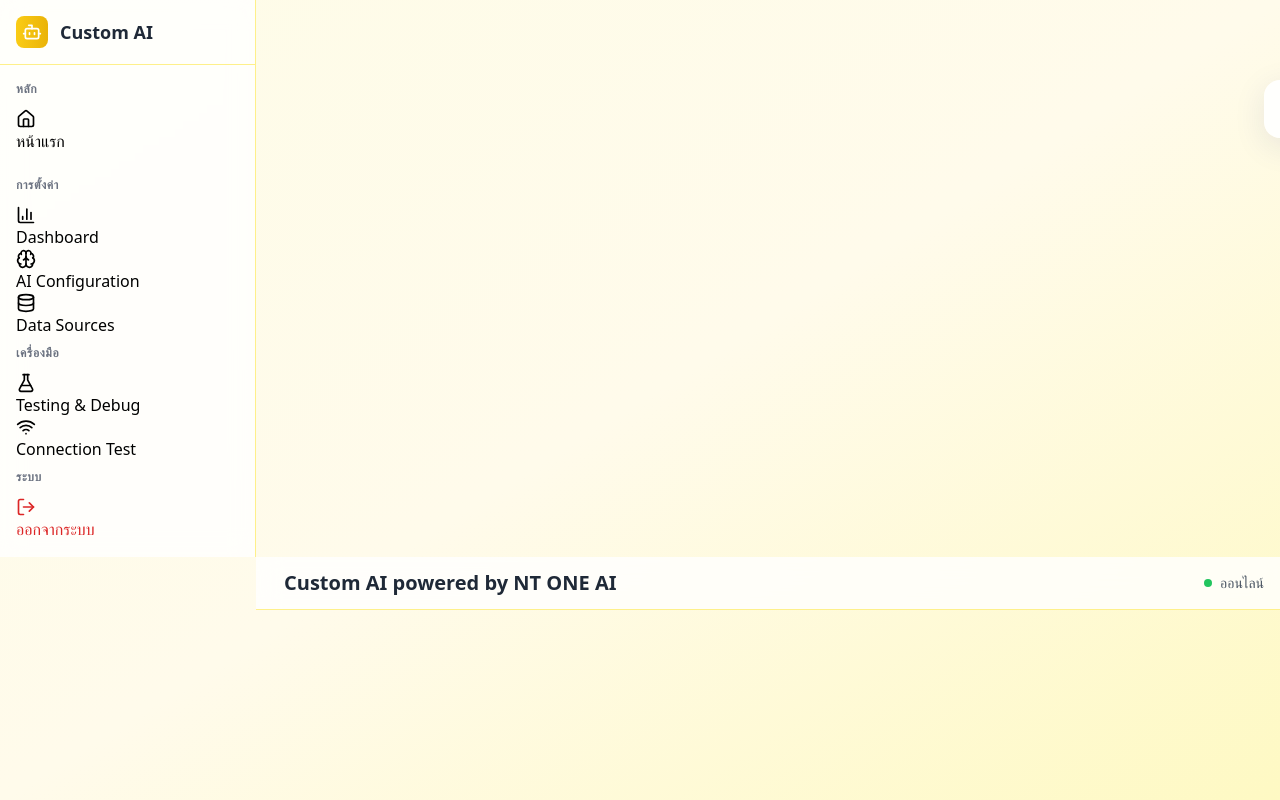
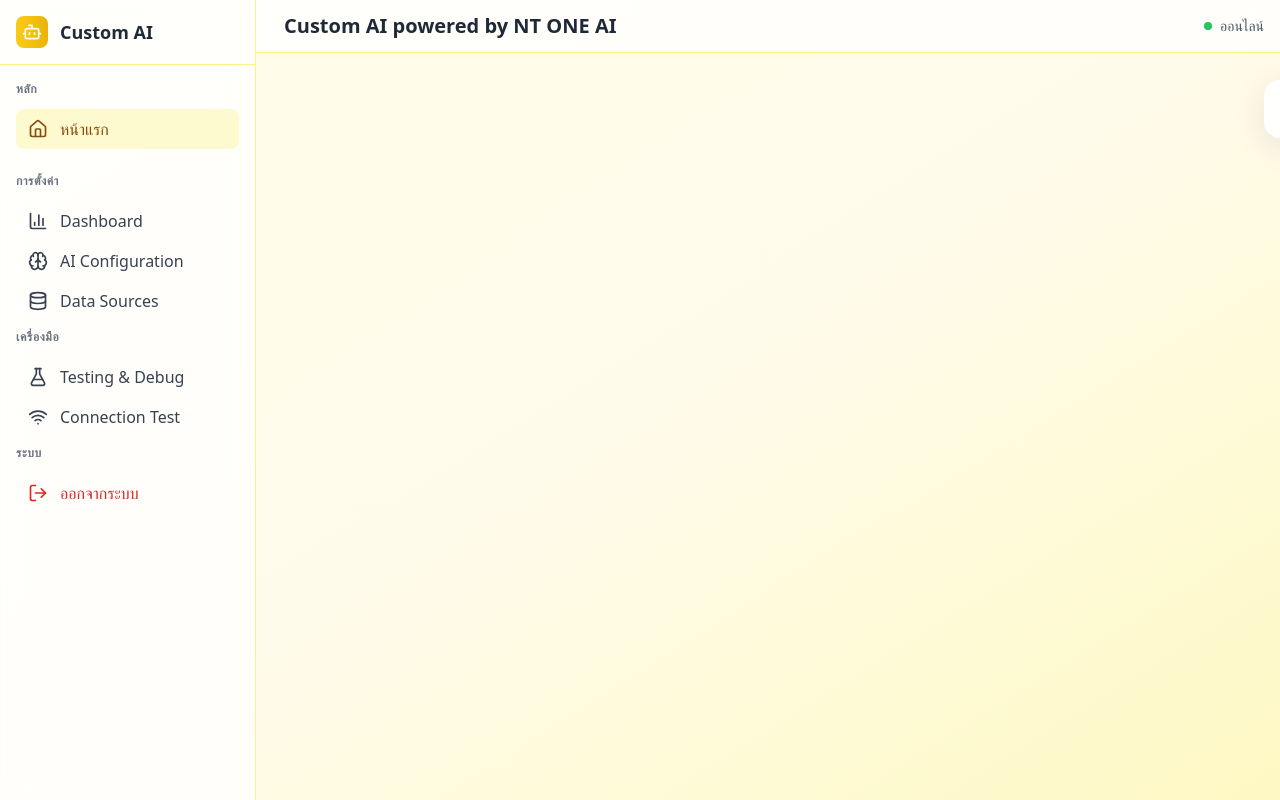
Before and after one commit to aomeasy/Custom_AI, a Flask app: page / in a window 1280 px wide. Run offline with Flask 3, Linux system fonts and the light colour scheme; some libraries are stand-ins or nearby versions.

Commit message:
Update style.css

```diff
--- a/static/style.css
+++ b/static/style.css
@@ -295,3 +295,68 @@ button.loading::after {
     border-radius: 50%;
     animation: spin 1s linear infinite;
 }
+
+/* Sidebar Layout Fix */
+@media (min-width: 1024px) {
+    #sidebar {
+        position: fixed !important;
+        top: 0 !important;
+        left: 0 !important;
+        height: 100vh !important;
+        width: 16rem !important;
+        transform: translateX(0) !important;
+        z-index: 50;
+    }
+
+    /* Main content margin */
+    .lg\:ml-64 {
+        margin-left: 16rem !important;
+    }
+}
+
+/* Mobile sidebar */
+@media (max-width: 1023px) {
+    #sidebar {
+        position: fixed !important;
+        top: 0 !important;
+        left: 0 !important;
+        height: 100vh !important;
+        width: 16rem !important;
+        z-index: 50;
+        transform: translateX(-100%) !important;
+        transition: transform 0.3s ease-in-out;
+    }
+
+    #sidebar:not(.-translate-x-full) {
+        transform: translateX(0) !important;
+    }
+}
+
+/* Sidebar menu items */
+.sidebar-menu-item {
+    width: 100%;
+    display: flex;
+    align-items: center;
+    gap: 0.75rem;
+    padding: 0.5rem 0.75rem;
+    border-radius: 0.5rem;
+    text-align: left;
+    color: rgb(55 65 81);
+    transition: all 0.2s;
+    text-decoration: none;
+}
+
+.sidebar-menu-item:hover {
+    background-color: rgba(254, 252, 232, 0.7);
+    color: rgb(161 98 7);
+}
+
+.sidebar-menu-item.active {
+    background-color: rgba(254, 249, 195, 0.8);
+    color: rgb(133 77 14);
+    font-weight: 500;
+}
+
+.sidebar-menu-item i {
+    flex-shrink: 0;
+}
```
